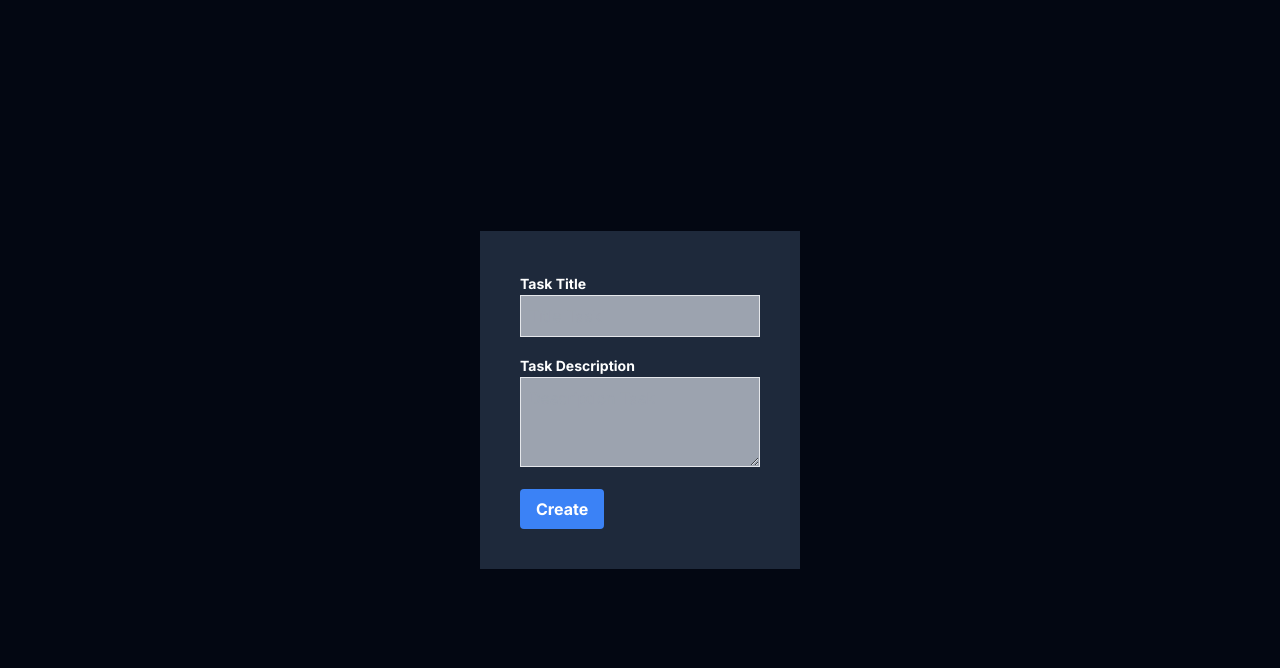
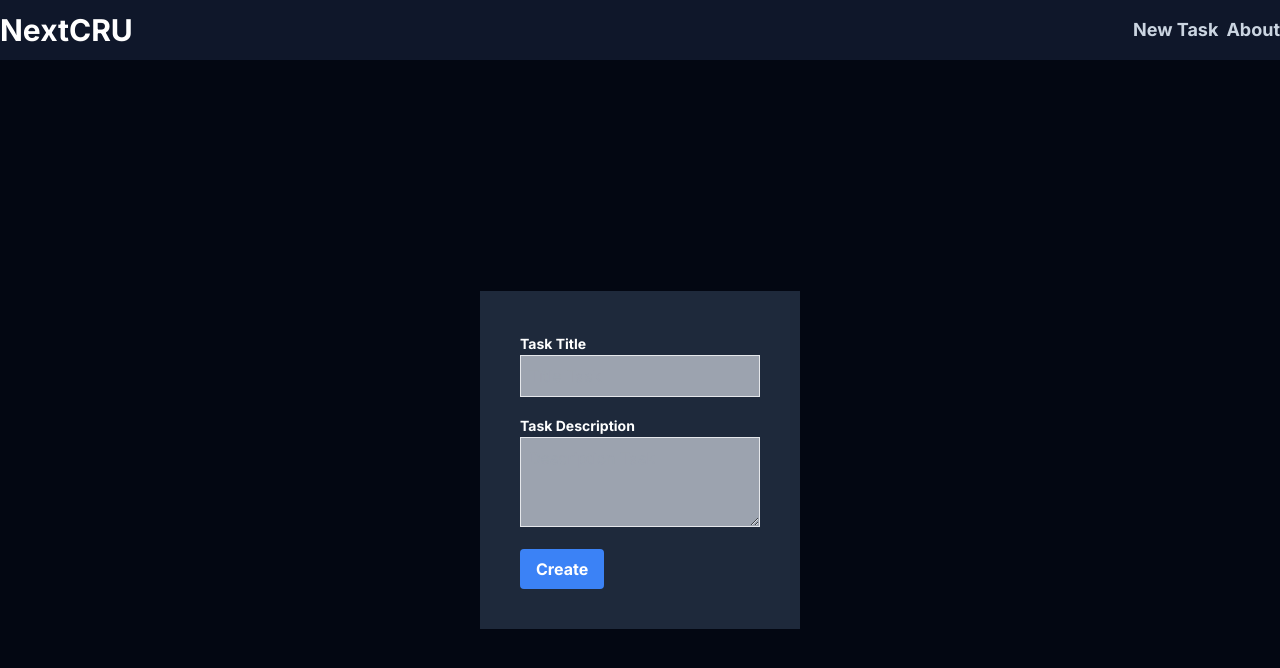
Before and after one commit to Anibal-Alpizar/nextjs-prisma-javascript, a Next.js app: page /new in a window 1280 px wide. Shown: the top 668 px of the page. Built offline with nearby package versions, Linux system fonts and the light colour scheme.

Commit message:
added: navbar

```diff
--- a/src/app/layout.jsx
+++ b/src/app/layout.jsx
@@ -1,17 +1,21 @@
-import { Inter } from 'next/font/google'
-import './globals.css'
+import { Inter } from "next/font/google";
+import "./globals.css";
+import Navbar from "@/components/Navbar";
 
-const inter = Inter({ subsets: ['latin'] })
+const inter = Inter({ subsets: ["latin"] });
 
 export const metadata = {
-  title: 'Create Next App',
-  description: 'Generated by create next app',
-}
+  title: "Create Next App",
+  description: "Generated by create next app",
+};
 
 export default function RootLayout({ children }) {
   return (
     <html lang="en">
-      <body className={inter.className}>{children}</body>
+      <body className={inter.className}>
+        <Navbar />
+        {children}
+      </body>
     </html>
-  )
+  );
 }
--- /dev/null
+++ b/src/components/Navbar.jsx
@@ -0,0 +1,27 @@
+import Link from "next/link";
+
+function Navbar() {
+  return (
+    <nav className="bg-slate-900">
+      <div className="container mx-auto flex justify-between items-center">
+        <Link href="/">
+          <h3 className="font-bold text-3xl py-3">NextCRU</h3>
+        </Link>
+        <ul className="flex gap-x-2 text-lg font-bold">
+          <li>
+            <Link href="/new" className="text-slate-300 hover:text-slate-200">
+              New Task
+            </Link>
+          </li>
+          <li>
+            <Link href="/about" className="text-slate-300 hover:text-slate-200">
+              About
+            </Link>
+          </li>
+        </ul>
+      </div>
+    </nav>
+  );
+}
+
+export default Navbar;
```
